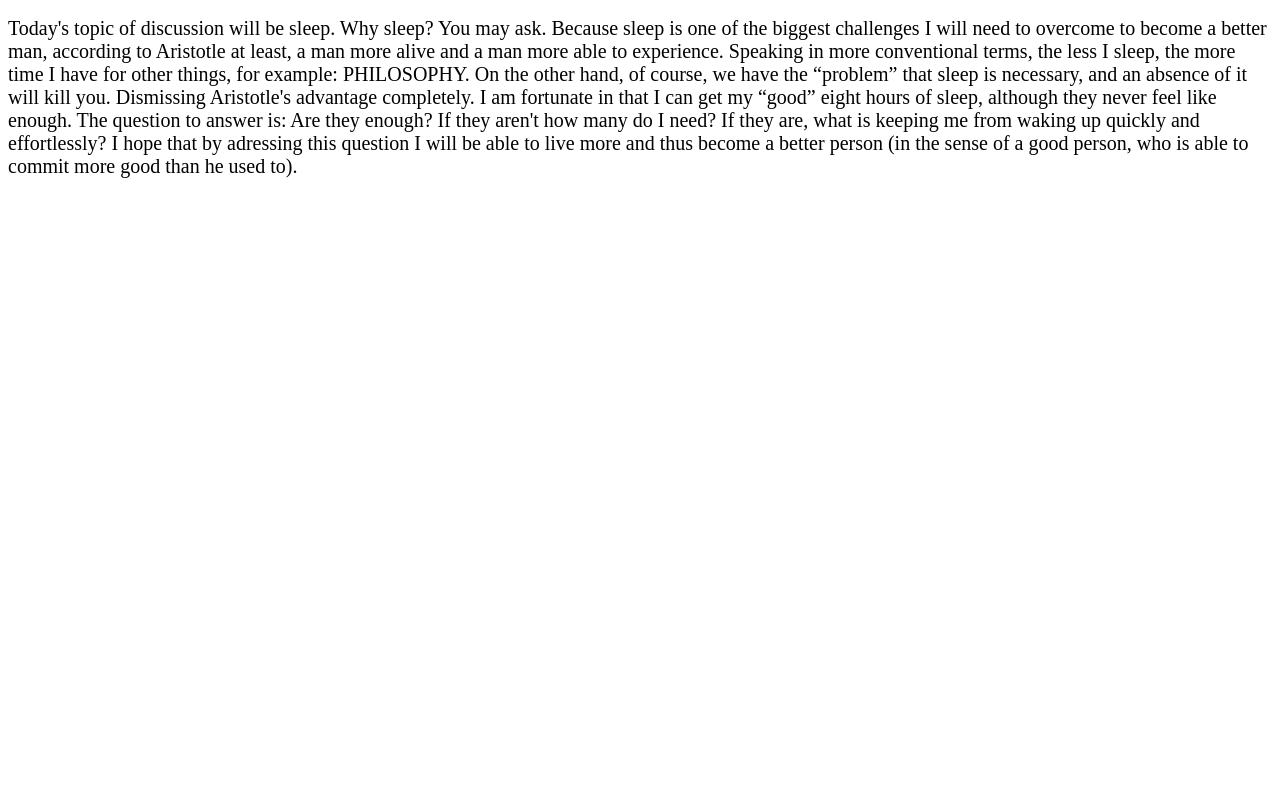
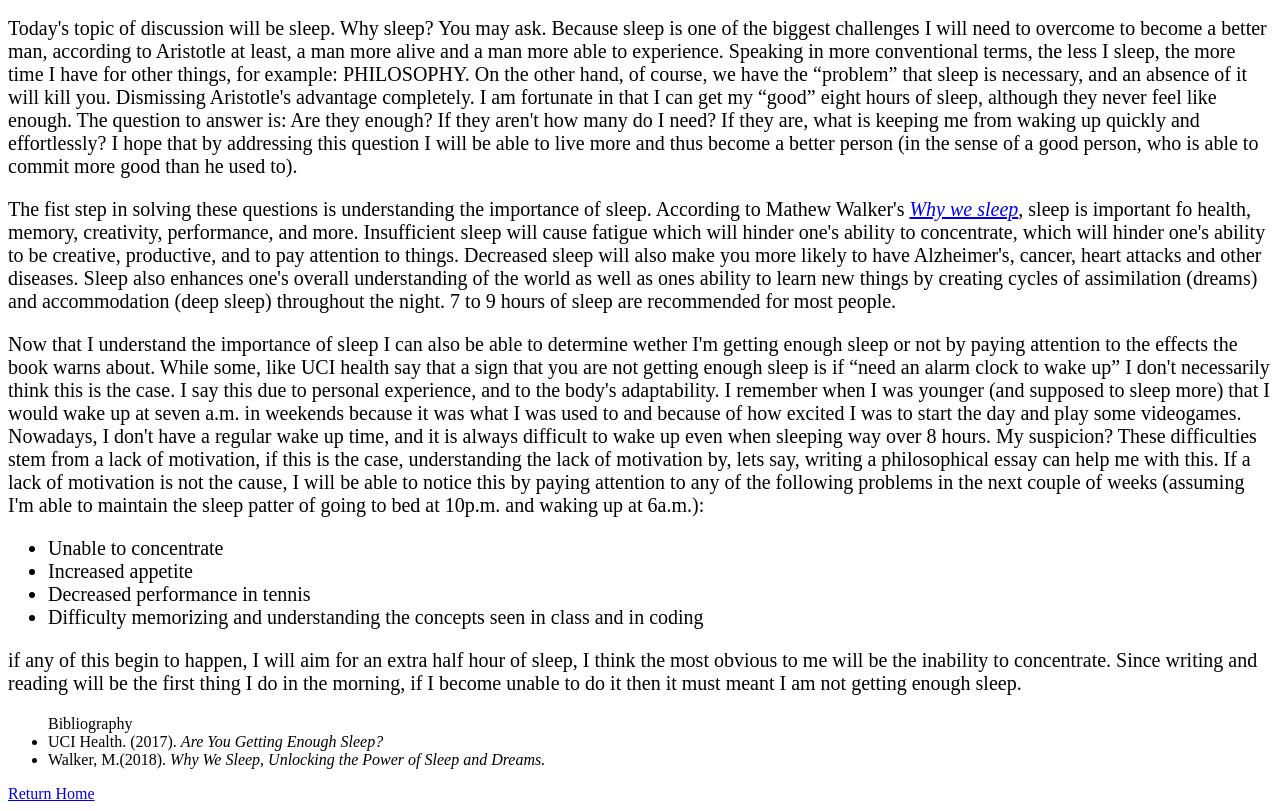
Before and after one commit to Ivan-Berezin/meditations, a plain HTML site: page pages/feb-13-2023.html in a window 1280 px wide. Shown: the part 110-921 px from the top of the page. Before the commit the page ends 800 px from the top, so only its background shows below. Drawn offline with Linux system fonts and the light colour scheme.

Commit message:
Write in 020323 Add return home link

```diff
--- a/pages/feb-13-2023.html
+++ b/pages/feb-13-2023.html
@@ -10,11 +10,29 @@
             font-family: 'Times New Roman', Times, serif;
             font-size: 20px;
         }
+        .list{
+            font-size: 20px;
+        }
     </style>
 </head>
 <body>
     <h1>Feb-13-2023</h1>
     <h2>On Sleep</h2>
-    <p>Today's topic of discussion will be sleep. Why sleep? You may ask. Because sleep is one of the biggest challenges I will need to overcome to become a better man, according to Aristotle at least, a man more alive and a man more able to experience. Speaking in more conventional terms, the less I sleep, the more time I have for other things, for example: PHILOSOPHY. On the other hand, of course, we have the <q>problem</q> that sleep is necessary, and an absence of it will kill you. Dismissing Aristotle's advantage completely. I am fortunate in that I can get my <q>good</q> eight hours of sleep, although they never feel like enough. The question to answer is: Are they enough? If they aren't how many do I need? If they are, what is keeping me from waking up quickly and effortlessly? I hope that by adressing this question I will be able to live more and thus become a better person (in the sense of a good person, who is able to commit more good than he used to).</p>
+    <p>Today's topic of discussion will be sleep. Why sleep? You may ask. Because sleep is one of the biggest challenges I will need to overcome to become a better man, according to Aristotle at least, a man more alive and a man more able to experience. Speaking in more conventional terms, the less I sleep, the more time I have for other things, for example: PHILOSOPHY. On the other hand, of course, we have the <q>problem</q> that sleep is necessary, and an absence of it will kill you. Dismissing Aristotle's advantage completely. I am fortunate in that I can get my <q>good</q> eight hours of sleep, although they never feel like enough. The question to answer is: Are they enough? If they aren't how many do I need? If they are, what is keeping me from waking up quickly and effortlessly? I hope that by addressing this question I will be able to live more and thus become a better person (in the sense of a good person, who is able to commit more good than he used to).</p>
+    <p>The fist step in solving these questions is understanding the importance of sleep. According to Mathew Walker's <em><a href="https://www.amazon.com.mx/Why-We-Sleep-Unlocking-Dreams/dp/1501144324/ref=sr_1_1?__mk_es_MX=%C3%85M%C3%85%C5%BD%C3%95%C3%91&crid=7IRAUURMCQ22&keywords=why+we+sleep&qid=1676293023&sprefix=why+we+sleep%2Caps%2C183&sr=8-1">Why we sleep</a></em>, sleep is important fo health, memory, creativity, performance, and more. Insufficient sleep will cause fatigue which will hinder one's ability to concentrate, which will hinder one's ability to be creative, productive, and to pay attention to things. Decreased sleep will also make you more likely to have Alzheimer's, cancer, heart attacks and other diseases. Sleep also enhances one's overall understanding of the world as well as ones ability to learn new things by creating cycles of assimilation (dreams) and accommodation (deep sleep) throughout the night. 7 to 9 hours of sleep are recommended for most people.</p>
+    <p>Now that I understand the importance of sleep I can also be able to determine wether I'm getting enough sleep or not by paying attention to the effects the book warns about. While some, like UCI health say that a sign that you are not getting enough sleep is if <q>need an alarm clock to wake up</q> I don't necessarily think this is the case. I say this due to personal experience, and to the body's adaptability. I remember when I was younger (and supposed to sleep more) that I would wake up at seven a.m. in weekends because it was what I was used to and because of how excited I was to start the day and play some videogames. Nowadays, I don't have a regular wake up time, and it is always difficult to wake up even when sleeping way over 8 hours. My suspicion? These difficulties stem from a lack of motivation, if this is the case, understanding the lack of motivation by, lets say, writing a philosophical essay can help me with this. If a lack of motivation is not the cause, I will be able to notice this by paying attention to any of the following problems in the next couple of weeks (assuming I'm able to maintain the sleep patter of going to bed at 10p.m. and waking up at 6a.m.):</p>
+        <ul class="list">
+            <li>Unable to concentrate</li>
+            <li>Increased appetite</li>
+            <li>Decreased performance in tennis</li>
+            <li>Difficulty memorizing and understanding the concepts seen in class and in coding</li>
+        </ul>
+    <p>if any of this begin to happen, I will aim for an extra half hour of sleep, I think the most obvious to me will be the inability to concentrate. Since writing and reading will be the first thing I do in the morning, if I become unable to do it then it must meant I am not getting enough sleep.</p>
+
+    <ul>Bibliography
+        <li>UCI Health. (2017). <em>Are You Getting Enough Sleep?</em></li>
+        <li>Walker, M.(2018). <em>Why We Sleep, Unlocking the Power of Sleep and Dreams.</em></li>
+    </ul>
+    <a href="../index.html">Return Home</a>
 </body>
 </html>
```
